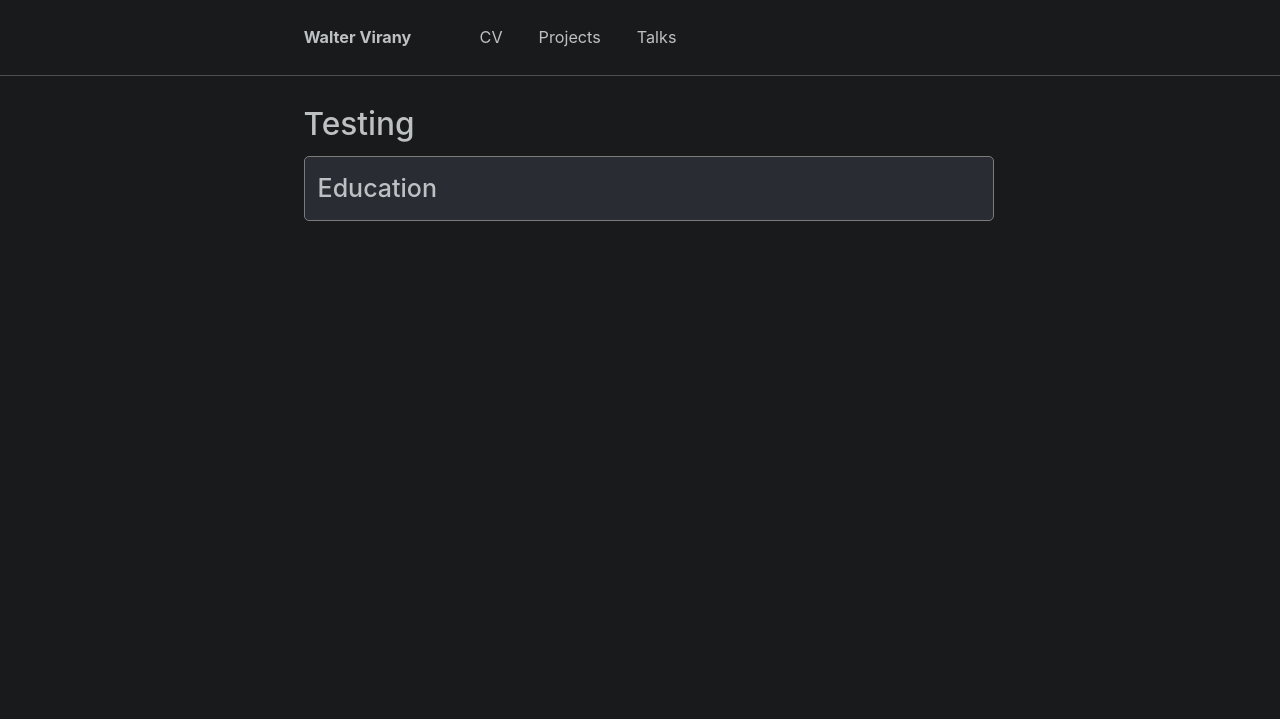
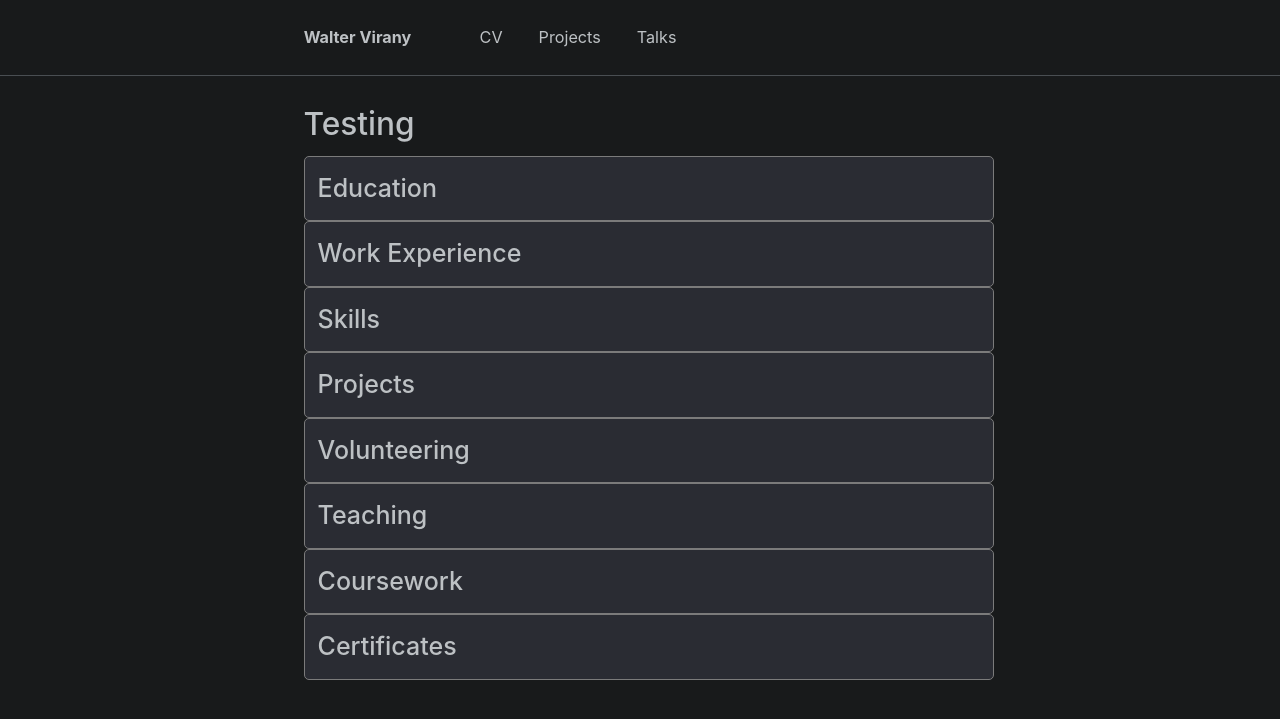
Before and after one commit to wvirany/wvirany.github.io, a Jekyll site: the page built from _pages/test.html, in a window 1280 px wide. Shown: the top 719 px of the page. Built offline with Jekyll 4.4.1, drawn with Linux system fonts in a browser that asks for light colours.

Commit message:
Update test.html

```diff
--- a/_pages/test.html
+++ b/_pages/test.html
@@ -13,16 +13,6 @@ author_profile: false
 
 <style>
 
-/* p.cv {
-    border: 1px rgb(123, 123, 123) solid;
-    border-radius: 5px;
-    background-color: rgb(42, 44, 51);
-    width: 75%;
-    padding: 5px;
-} */
-
-
-
 div.cv {
     /* box-sizing: content-box; */
     border-width: 1px;
@@ -34,23 +24,6 @@ div.cv {
     padding: 5px;
 }
 
-/* .box {
-    border-width: 1px;
-    border-color: rgb(123, 123, 123);
-    border-style: solid;
-    border-radius: 5px;
-    background-color: rgb(42, 44, 51);
-    width: 75%;
-} */
-
-/* .card {
-  border-width: 2px;
-  border-color: rgb(103, 102, 102);
-  background-color: rgb(47, 47, 47);
-  transition: 0.3s;
-  border-radius: 5px;
-  width: 75%;
-} */
 
 
 </style>
@@ -62,16 +35,34 @@ div.cv {
         <div style="font-size:25px; font-weight:450; padding:8px">Education</div>
     </div>
 
-    <!-- <div class="cv">
-        <h2>Education</h2>
-        <p>Some text</p>
-        <p>Some more Text</p>
-        <p>Even more text</p>
+    <div class="cv">
+        <div style="font-size:25px; font-weight:450; padding:8px">Work Experience</div>
     </div>
 
-    <p class="educ">
-        <h2>Education</h2>
-    </p> -->
+    <div class="cv">
+        <div style="font-size:25px; font-weight:450; padding:8px">Skills</div>
+    </div>
+
+    <div class="cv">
+        <div style="font-size:25px; font-weight:450; padding:8px">Projects</div>
+    </div>
+
+    <div class="cv">
+        <div style="font-size:25px; font-weight:450; padding:8px">Volunteering</div>
+    </div>
+
+    <div class="cv">
+        <div style="font-size:25px; font-weight:450; padding:8px">Teaching</div>
+    </div>
+
+    <div class="cv">
+        <div style="font-size:25px; font-weight:450; padding:8px">Coursework</div>
+    </div>
+
+    <div class="cv">
+        <div style="font-size:25px; font-weight:450; padding:8px">Certificates</div>
+    </div>
+
 
 </body>
 </html>
```
